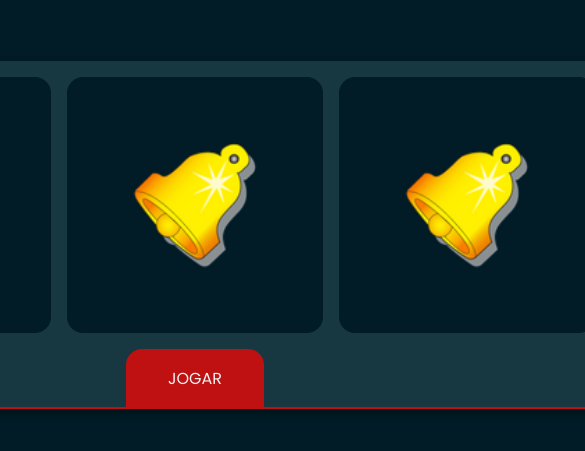
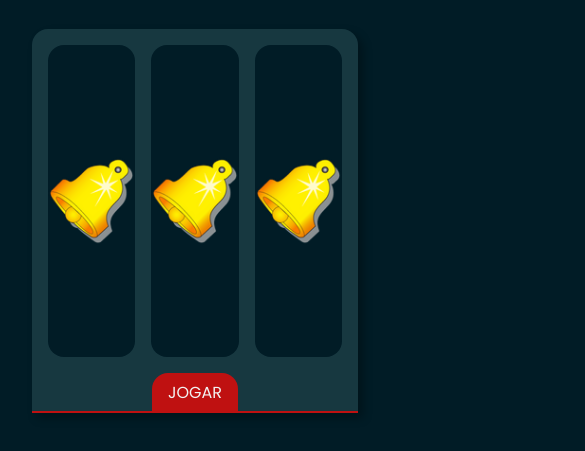
Before and after one commit to mendebian/cryptobet, a plain HTML site: page index.html in a window 390 px wide. Shown: the part 71-522 px from the top of the page, 585 px wide, since content can reach past the window. Drawn offline with Linux system fonts and the light colour scheme.

Commit message:
Update style.css

```diff
--- a/src/css/style.css
+++ b/src/css/style.css
@@ -85,3 +85,17 @@ header nav {
 .slot-machine-lever:hover {
     cursor: pointer;
 }
+
+@media only screen and (max-width: 600px) {
+    .main-container {
+        padding: 2rem;
+    }
+    .slot {
+        width: 80%;
+        height: 80vw;
+    }
+    .slot-icon {
+        width: 100%;
+        height: auto;
+    }
+}
```
